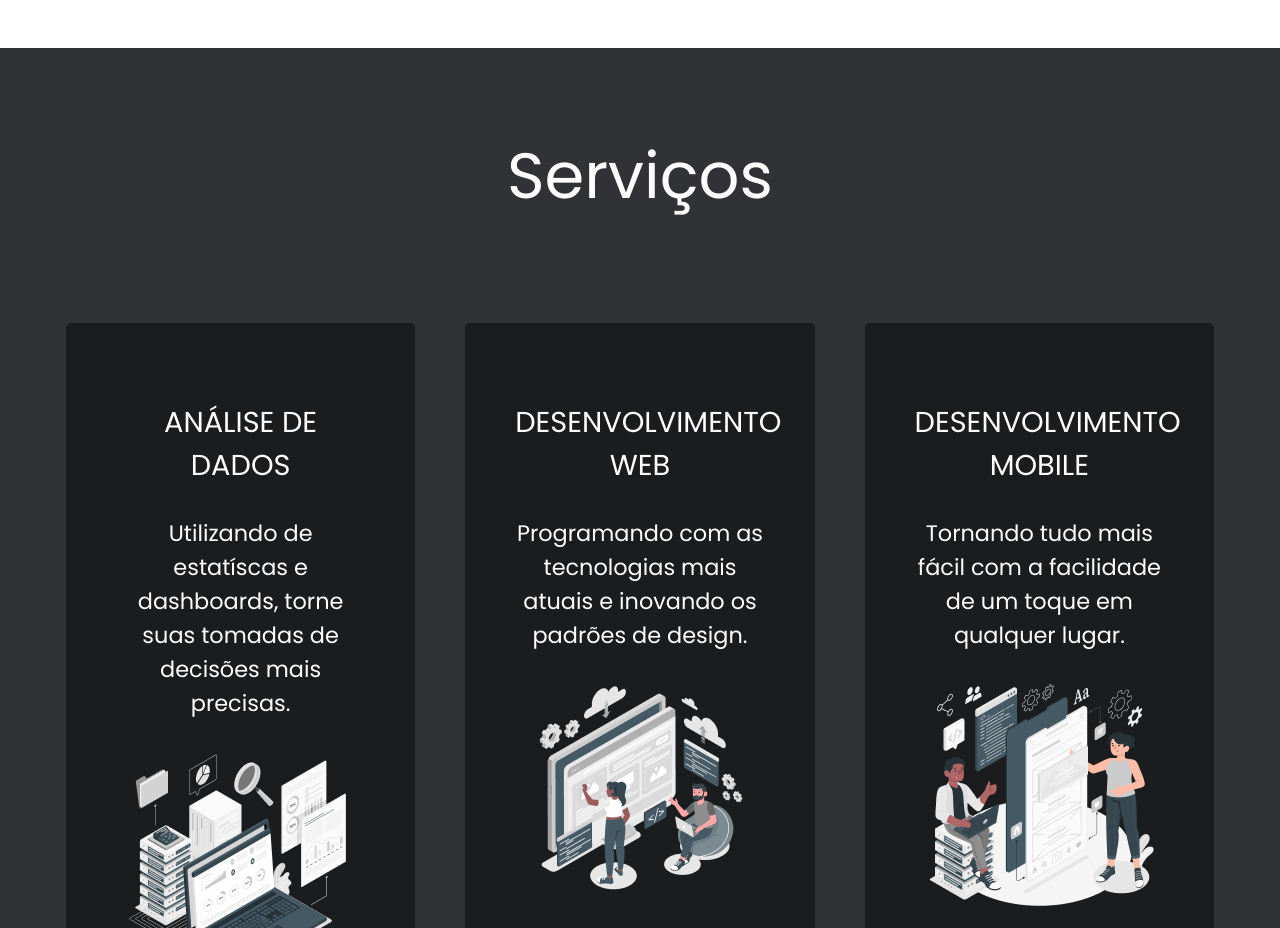
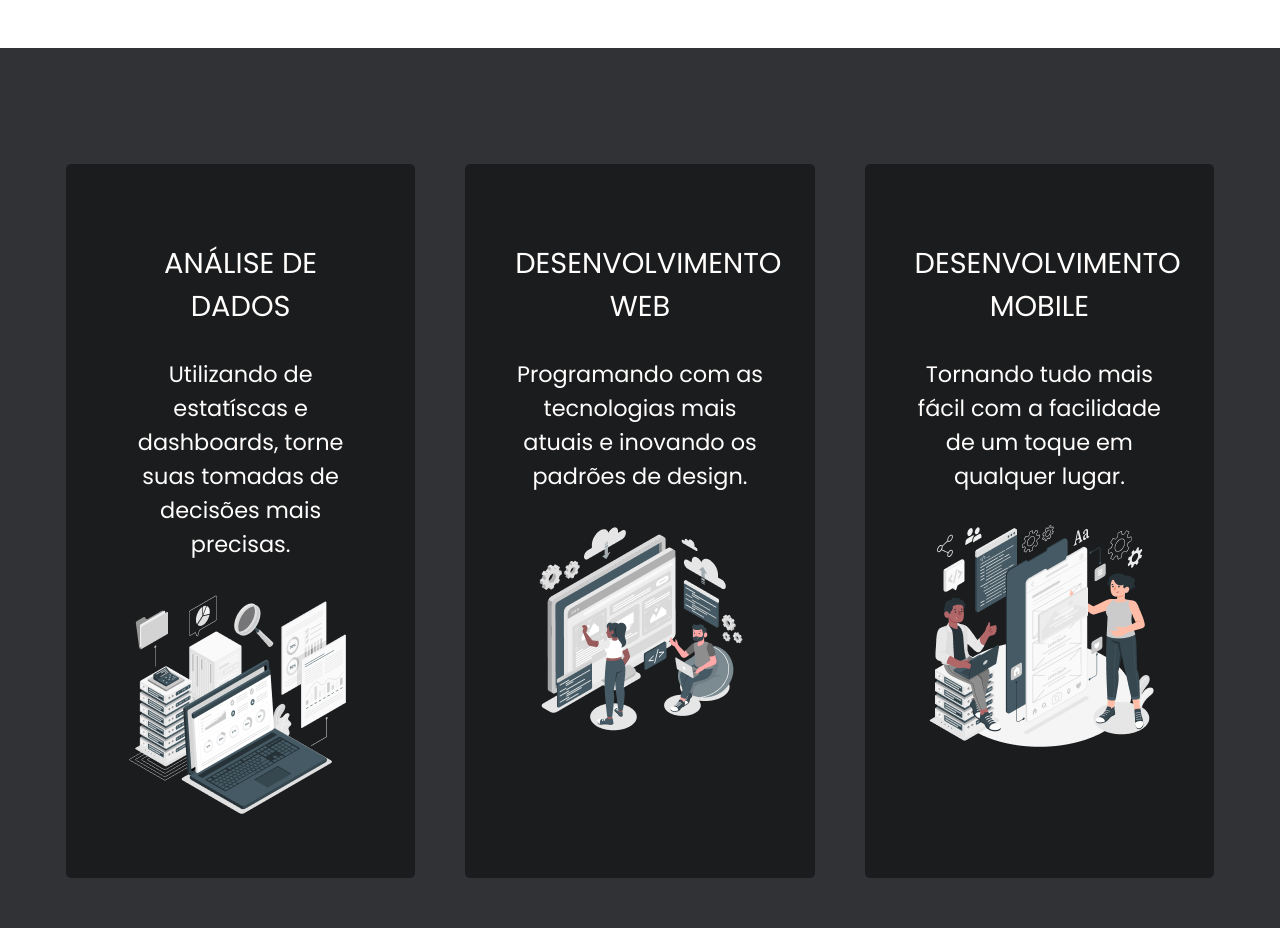
Before and after one commit to DiegoLimaDev/landingPageWithReact, a React (Create React App) app: page / in a window 1280 px wide. Shown: the part 1941-2869 px from the top of the page. Built offline with nearby package versions, Linux system fonts and the light colour scheme.

Commit message:
services

```diff
--- a/src/pages/Services.jsx
+++ b/src/pages/Services.jsx
@@ -56,7 +56,7 @@ const Row = styled.div`
 const Services = ({ language }) => {
   return (
     <Container id="services">
-      <Text>{language === 'PT' ? 'Serviços' : 'Services'}</Text>
+      {/* <Text>{language === 'PT' ? 'Serviços' : 'Services'}</Text> */}
       <Row>
         <Columns>
           <InsideText title="true">
```
